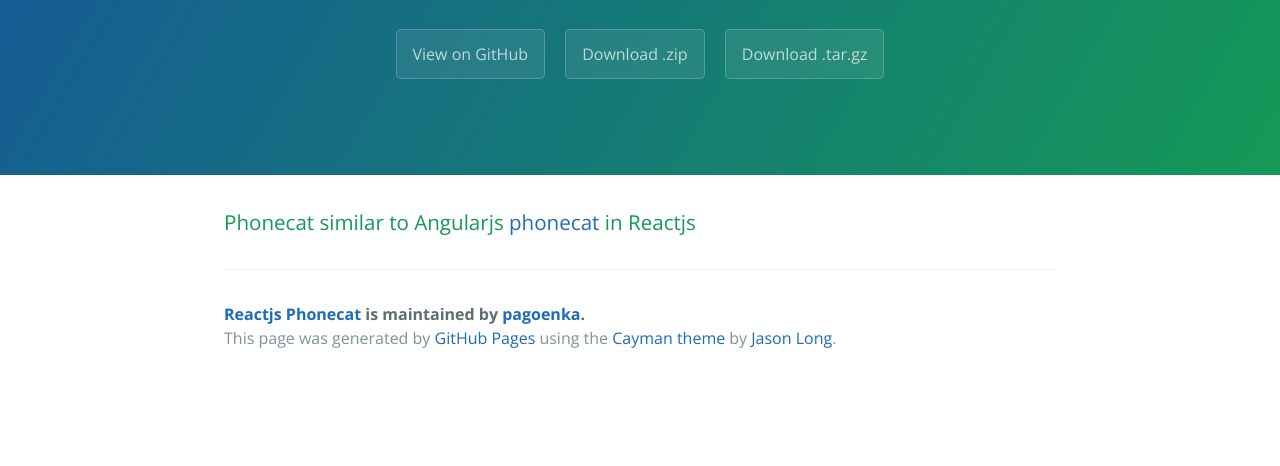
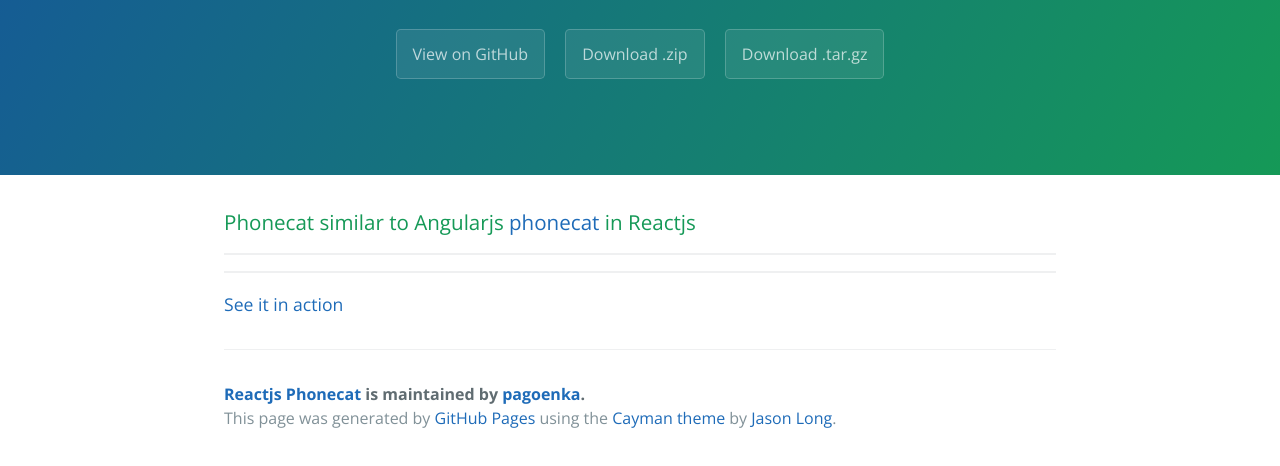
Before and after one commit to pagoenka/reactjsPhonecat, a plain HTML site: page index.html in a window 1280 px wide. Shown: the part 208-674 px from the top of the page. Drawn offline with nearby package versions, Linux system fonts and the light colour scheme.

Commit message:
Create gh-pages branch via GitHub

```diff
--- a/index.html
+++ b/index.html
@@ -22,6 +22,12 @@
       <h3>
 <a id="phonecat-similar-to-angularjs-phonecat-in-reactjs" class="anchor" href="#phonecat-similar-to-angularjs-phonecat-in-reactjs" aria-hidden="true"><span class="octicon octicon-link"></span></a>Phonecat similar to Angularjs <a href="https://github.com/angular/angular-phonecat">phonecat</a> in Reactjs</h3>
 
+<hr>
+
+<hr>
+
+<p><a href="/app">See it in action</a></p>
+
       <footer class="site-footer">
         <span class="site-footer-owner"><a href="https://github.com/pagoenka/reactjsPhonecat">Reactjs Phonecat</a> is maintained by <a href="https://github.com/pagoenka">pagoenka</a>.</span>
 
--- a/params.json
+++ b/params.json
@@ -1 +1 @@
-{"name":"Reactjs Phonecat","tagline":"Phonecat similar to Angularjs in Reactjs","body":"###Phonecat similar to Angularjs [phonecat](https://github.com/angular/angular-phonecat) in Reactjs\r\n","google":"UA-58204133-2","note":"Don't delete this file! It's used internally to help with page regeneration."}
+{"name":"Reactjs Phonecat","tagline":"Phonecat similar to Angularjs in Reactjs","body":"###Phonecat similar to Angularjs [phonecat](https://github.com/angular/angular-phonecat) in Reactjs\r\n\r\n***\r\n\r\n***\r\n[See it in action](/app)","google":"UA-58204133-2","note":"Don't delete this file! It's used internally to help with page regeneration."}
```
